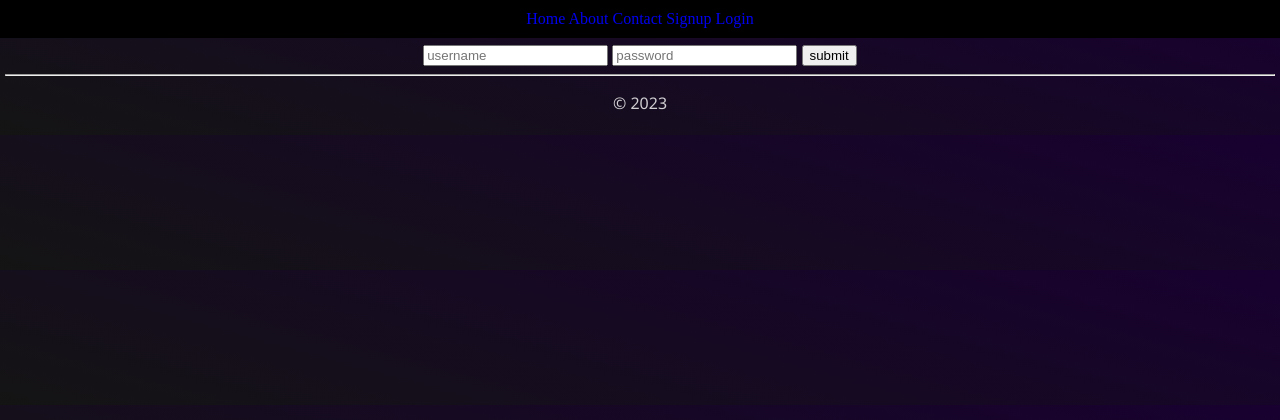
After one commit to averybrubeck/get_lifted, a Python web app: template templates/login.html in a window 1280 px wide. The commit adds this page. Shown: the top 420 px of the page. Run offline with Jinja, Linux system fonts and the light colour scheme; the template is opened without the code that fills it, so the values that code supplies are empty.

Commit message:
added login from and route

```diff
--- a/templates/layout.html
+++ b/templates/layout.html
@@ -12,6 +12,7 @@
             <a href="{{ url_for('about') }}" class="navbar-item">About</a>
             <a href="{{ url_for('contact') }}" class="navbar-item">Contact</a>
             <a href="{{ url_for('signup') }}" class="navbar-item">Signup</a>
+            <a href="{{ url_for('login') }}" class="navbar-item">Login</a>
         </div>
 
         <div class="body-content">
--- /dev/null
+++ b/templates/login.html
@@ -0,0 +1,10 @@
+{% extends "layout.html" %}
+{% block title %}Login{% endblock %}
+
+{% block content %}
+<form action="/login" method="post">
+    <input type="text" name="username" placeholder="username">
+    <input type="text" name="password" placeholder="password">
+    <input type="submit" value="submit">
+</form>
+{% endblock %}
```
Also changed, not shown: views.py (+7 -0 lines).
